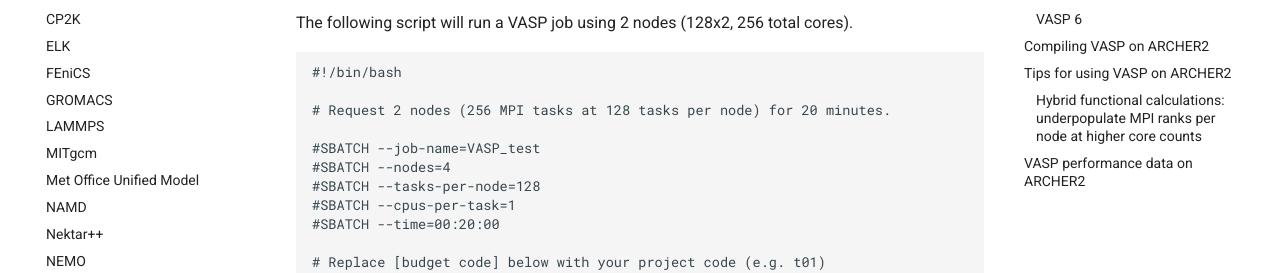
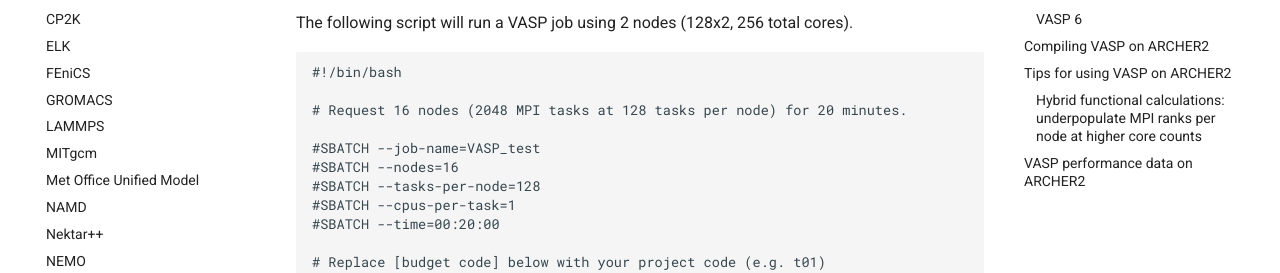
Before and after one commit to ARCHER2-HPC/archer2-docs, an MkDocs documentation site: the page built from docs/research-software/vasp/vasp.md, in a window 1280 px wide and 1400 px high, scrolled down 1644 px. Shown: the part 197-470 px from the top of the window. Built offline with MkDocs 1.6.1 and Material for MkDocs 9.7.7, drawn with Linux system fonts in a browser that asks for light colours; comment, search, counter and statistics services are not loaded; some of the changed text lies outside the part shown.

Commit message:
Fixes node count inconsistency

````diff
--- a/docs/research-software/vasp/vasp.md
+++ b/docs/research-software/vasp/vasp.md
@@ -76,10 +76,10 @@
 ```
 #!/bin/bash
 
-# Request 2 nodes (256 MPI tasks at 128 tasks per node) for 20 minutes.
+# Request 16 nodes (2048 MPI tasks at 128 tasks per node) for 20 minutes.
 
 #SBATCH --job-name=VASP_test
-#SBATCH --nodes=4
+#SBATCH --nodes=16
 #SBATCH --tasks-per-node=128
 #SBATCH --cpus-per-task=1
 #SBATCH --time=00:20:00
@@ -127,10 +127,10 @@
 ```
 #!/bin/bash
 
-# Request 2 nodes (256 MPI tasks at 128 tasks per node) for 20 minutes.
+# Request 16 nodes (2048 MPI tasks at 128 tasks per node) for 20 minutes.
 
 #SBATCH --job-name=VASP_test
-#SBATCH --nodes=4
+#SBATCH --nodes=16
 #SBATCH --tasks-per-node=128
 #SBATCH --cpus-per-task=1
 #SBATCH --time=00:20:00
````
